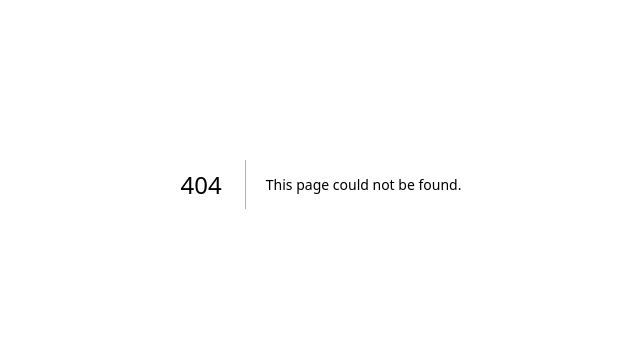
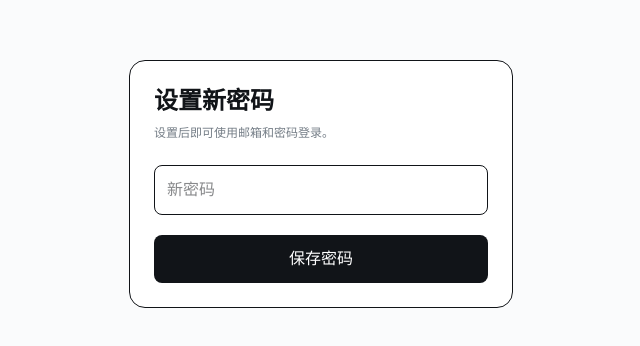
Before and after one commit to ilovekuma-riki/ebike-kol-crm, a Next.js app: page /reset-password in a window 1280 px wide. Before the commit this address had no page. Shown: the part 216-562 px from the top of the page, without its empty margins (319-959 px from the left). Built offline with nearby package versions, Linux system fonts and the light colour scheme.

Commit message:
feat: add password reset page

```diff
--- /dev/null
+++ b/src/app/reset-password/page.tsx
@@ -0,0 +1,35 @@
+"use client";
+
+import { FormEvent, useState } from "react";
+import { createClient } from "@/lib/supabase/client";
+
+export default function ResetPassword() {
+  const [message, setMessage] = useState("");
+  const [error, setError] = useState("");
+
+  async function submit(event: FormEvent<HTMLFormElement>) {
+    event.preventDefault();
+    setError("");
+    const data = new FormData(event.currentTarget);
+    const password = String(data.get("password"));
+
+    const { error: updateError } = await createClient().auth.updateUser({ password });
+    if (updateError) {
+      setError(updateError.message);
+      return;
+    }
+
+    setMessage("密码设置成功，请返回登录。" );
+  }
+
+  return <main className="grid min-h-screen place-items-center bg-[#fafbfc] p-6">
+    <form onSubmit={submit} className="w-full max-w-sm rounded-2xl border bg-white p-6">
+      <h1 className="text-2xl font-semibold">设置新密码</h1>
+      <p className="mt-2 text-xs text-[#747d86]">设置后即可使用邮箱和密码登录。</p>
+      <input name="password" type="password" minLength={6} required className="mt-6 w-full rounded-lg border p-3 text-sm" placeholder="新密码" />
+      {error && <p className="mt-3 text-xs text-red-600">{error}</p>}
+      {message && <p className="mt-3 text-xs text-green-700">{message}</p>}
+      <button className="mt-5 w-full rounded-lg bg-[#111418] py-3 text-sm text-white">保存密码</button>
+    </form>
+  </main>;
+}
```
